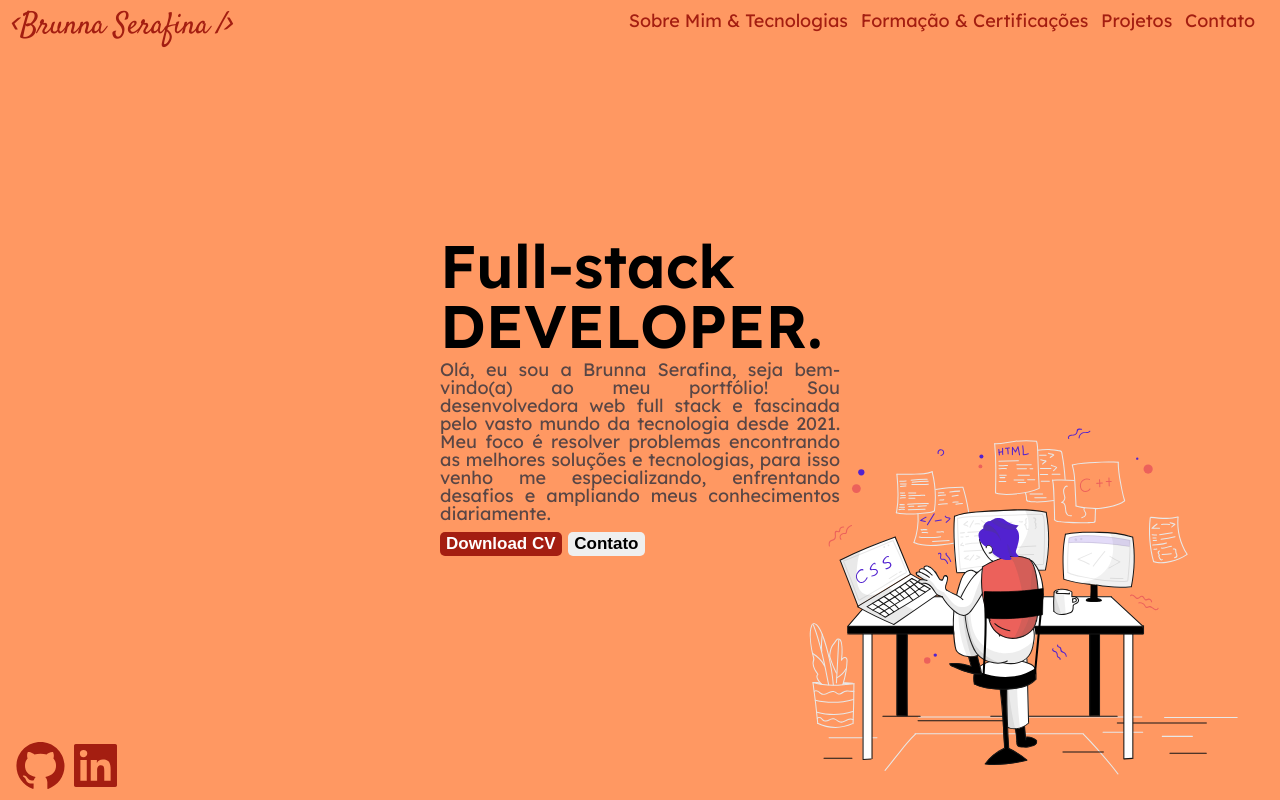
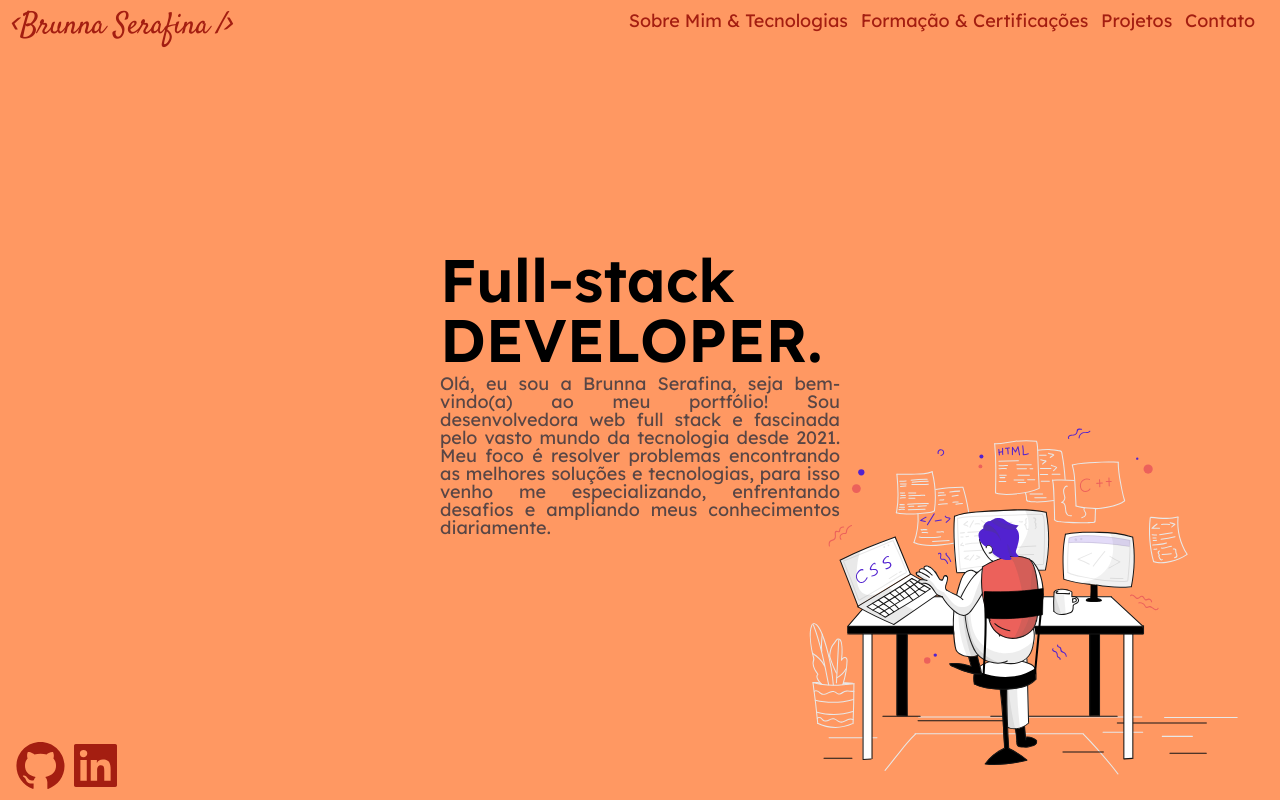
Before and after one commit to brunnaserafina/portfolio-brunna, a React (Create React App) app: page / in a window 1280 px wide. Shown: the top 800 px of the page. Built offline with nearby package versions, Linux system fonts and the light colour scheme.

Commit message:
fix: updating Homepage

```diff
--- a/src/pages/Home.js
+++ b/src/pages/Home.js
@@ -82,13 +82,6 @@ export default function Home() {
             melhores soluções e tecnologias, para isso venho me especializando,
             enfrentando desafios e ampliando meus conhecimentos diariamente.
           </p>
-
-          <button style={{ "background-color": "#a41e11", color: "white" }}>
-            <a href={curriculo} download="CV - Brunna Serafina">
-              Download CV
-            </a>
-          </button>
-          <button onClick={() => scrollToSection(contact)}>Contato</button>
         </Content>
 
         <Footer>
```
